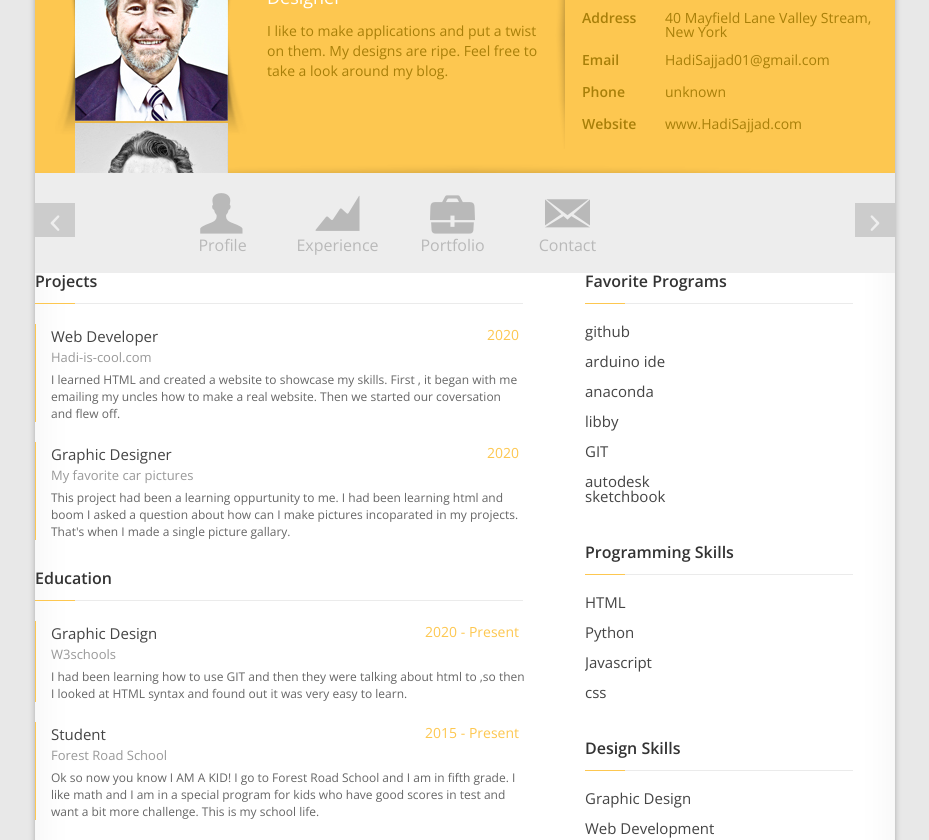
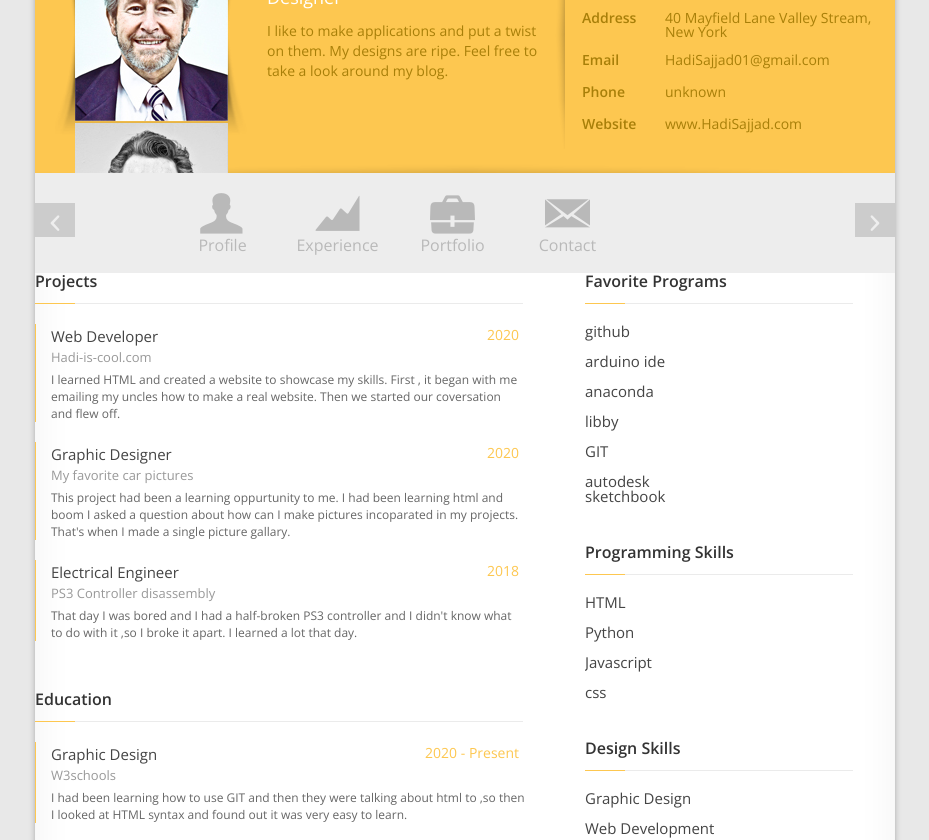
Before and after one commit to coder4234/My-1st-website, a plain HTML site: page HADI_WEB_PROJECT/index.html in a window 1280 px wide. Shown: the part 217-1057 px from the top of the page, without its empty margins (175-1104 px from the left). Drawn offline with nearby package versions, Linux system fonts and the light colour scheme; some packages are replaced by stand-ins of ours; a script that the page names is missing.

Commit message:
Update index.html

```diff
--- a/HADI_WEB_PROJECT/index.html
+++ b/HADI_WEB_PROJECT/index.html
@@ -124,6 +124,13 @@
                                 </div>
                             </li>
                             <li>
+				     <div class="timelineUnit">
+                                <h4>Electrical Engineer<span class="timelineDate">2018</span></h4>
+                                <h5>PS3 Controller disassembly </h5>
+                                <p>That day I was bored and I had a half-broken PS3 controller and I didn't know what to do with it ,so I broke it apart. I learned a lot that day.</p>
+                            </div>
+                        </li>
+                        <div class="clear"></div>
 
                         </ul>
                         <!-- /Timeline for Projects  -->
```
